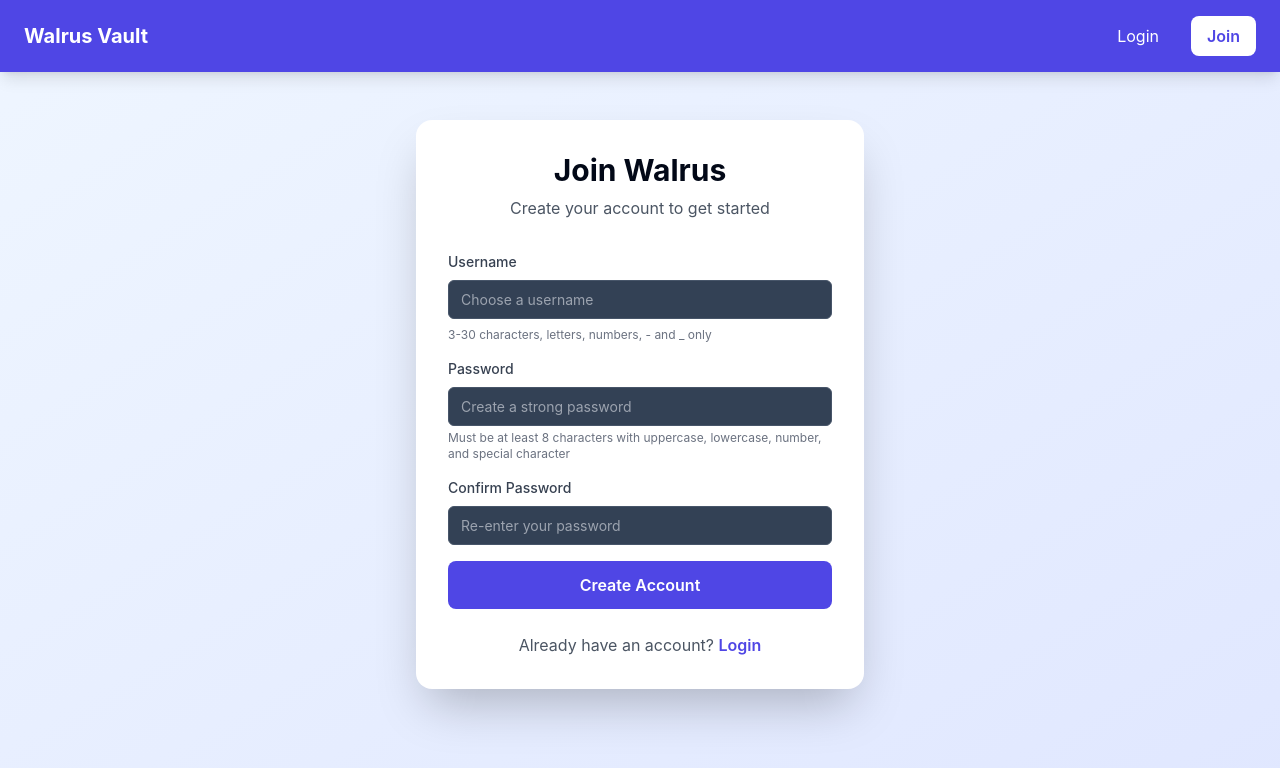
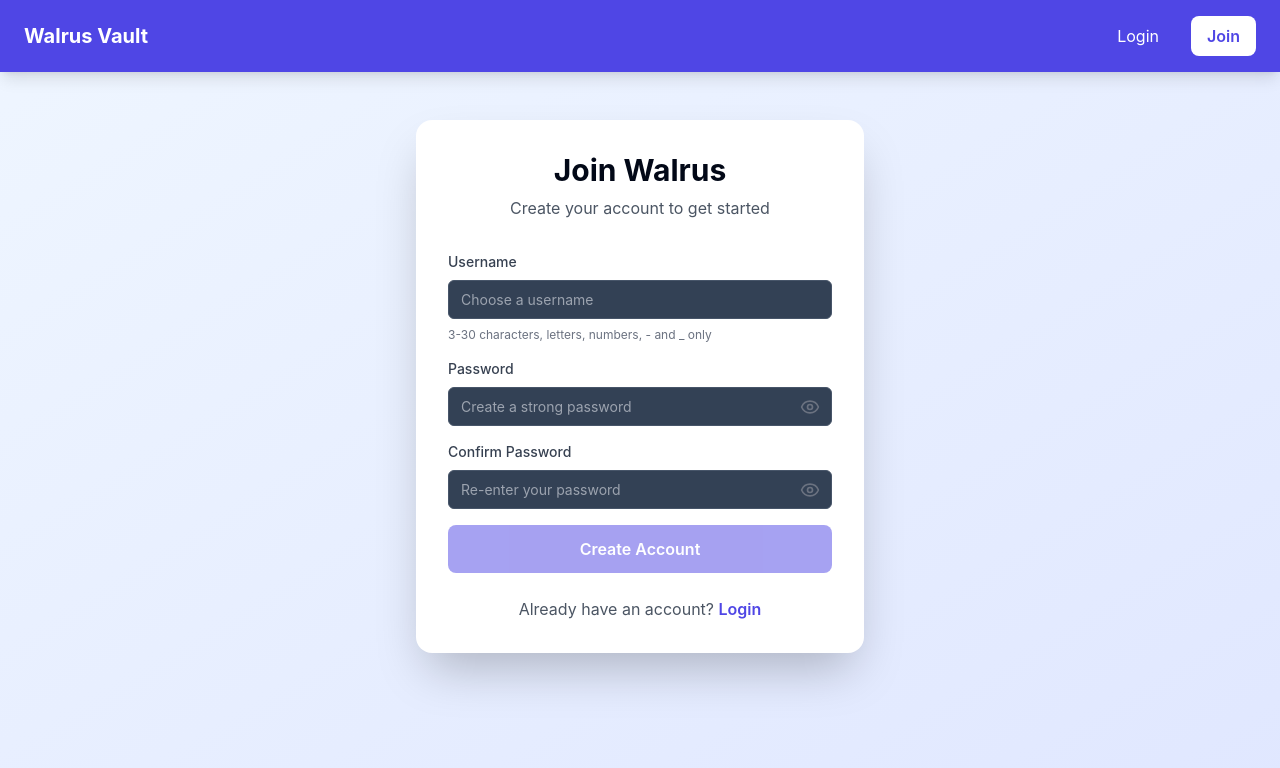
Before and after one commit to mysten-labs-capstone/walrus, a React (Vite) app in the folder client/: page /join in a window 1280 px wide. Shown: the top 768 px of the page. Built offline with nearby package versions, Linux system fonts and the light colour scheme; no server answers; what @mysten/dapp-kit, @mysten/sui would draw is missing.

Commit message:
kl - ravamped password creation

```diff
--- a/client/src/pages/Join.tsx
+++ b/client/src/pages/Join.tsx
@@ -1,5 +1,6 @@
 import React, { useState, useEffect } from 'react';
 import { useNavigate, Link } from 'react-router-dom';
+import { Eye, EyeOff } from 'lucide-react';
 import { Navbar } from '../components/Navbar';
 import { authService } from '../services/authService';
 import { useAuth } from '../auth/AuthContext';
@@ -13,9 +14,25 @@ export const Join: React.FC = () => {
   const [confirmPassword, setConfirmPassword] = useState('');
   const [error, setError] = useState('');
   const [loading, setLoading] = useState(false);
+  const [showPassword, setShowPassword] = useState(false);
+  const [showConfirmPassword, setShowConfirmPassword] = useState(false);
   const [usernameStatus, setUsernameStatus] = useState<{ checking: boolean; available: boolean | null; message: string }>({
     checking: false, available: null, message: '',
   });
+
+  const getPasswordValidation = () => {
+    if (!password) return { hasMinLength: false, hasUppercase: false, hasLowercase: false, hasNumber: false, hasSpecial: false };
+    return {
+      hasMinLength: password.length >= 8,
+      hasUppercase: /[A-Z]/.test(password),
+      hasLowercase: /[a-z]/.test(password),
+      hasNumber: /[0-9]/.test(password),
+      hasSpecial: /[!@#$%^&*(),.?":{}|<>]/.test(password),
+    };
+  };
+
+  const passwordValidation = getPasswordValidation();
+  const isPasswordValid = Object.values(passwordValidation).every(Boolean);
 
   useEffect(() => {
     if (username.length < 3) {
@@ -47,8 +64,8 @@ export const Join: React.FC = () => {
       setError('Passwords do not match');
       return;
     }
-    if (password.length < 8) {
-      setError('Password must be at least 8 characters');
+    if (!isPasswordValid) {
+      setError('Password does not meet all requirements');
       return;
     }
     setLoading(true);
@@ -120,20 +137,61 @@ export const Join: React.FC = () => {
             </div>
             <div>
               <label className="block text-sm font-medium text-gray-700 mb-2">Password</label>
-              <input type="password" value={password} onChange={(e) => setPassword(e.target.value)}
-                className="w-full px-4 py-3 border border-gray-300 rounded-lg focus:ring-2 focus:ring-indigo-500 focus:border-transparent"
-                placeholder="Create a strong password" required minLength={8} />
-              <p className="text-xs text-gray-500 mt-1">Must be at least 8 characters with uppercase, lowercase, number, and special character</p>
+              <div className="relative">
+                <input type={showPassword ? "text" : "password"} value={password} onChange={(e) => setPassword(e.target.value)}
+                  className="w-full px-4 py-3 pr-12 border border-gray-300 rounded-lg focus:ring-2 focus:ring-indigo-500 focus:border-transparent"
+                  placeholder="Create a strong password" required minLength={8} />
+                <button
+                  type="button"
+                  onClick={() => setShowPassword(!showPassword)}
+                  className="absolute right-3 top-1/2 -translate-y-1/2 text-gray-500 hover:text-gray-700"
+                >
+                  {showPassword ? <EyeOff className="h-5 w-5" /> : <Eye className="h-5 w-5" />}
+                </button>
+              </div>
+              {password && (
+                <div className="mt-2 space-y-1 text-xs">
+                  <div className={`flex items-center gap-1 ${passwordValidation.hasMinLength ? 'text-green-600' : 'text-gray-500'}`}>
+                    <span>{passwordValidation.hasMinLength ? '✓' : '○'}</span>
+                    <span>At least 8 characters</span>
+                  </div>
+                  <div className={`flex items-center gap-1 ${passwordValidation.hasUppercase ? 'text-green-600' : 'text-gray-500'}`}>
+                    <span>{passwordValidation.hasUppercase ? '✓' : '○'}</span>
+                    <span>One uppercase letter</span>
+                  </div>
+                  <div className={`flex items-center gap-1 ${passwordValidation.hasLowercase ? 'text-green-600' : 'text-gray-500'}`}>
+                    <span>{passwordValidation.hasLowercase ? '✓' : '○'}</span>
+                    <span>One lowercase letter</span>
+                  </div>
+                  <div className={`flex items-center gap-1 ${passwordValidation.hasNumber ? 'text-green-600' : 'text-gray-500'}`}>
+                    <span>{passwordValidation.hasNumber ? '✓' : '○'}</span>
+                    <span>One number</span>
+                  </div>
+                  <div className={`flex items-center gap-1 ${passwordValidation.hasSpecial ? 'text-green-600' : 'text-gray-500'}`}>
+                    <span>{passwordValidation.hasSpecial ? '✓' : '○'}</span>
+                    <span>One special character (!@#$%^&*...)</span>
+                  </div>
+                </div>
+              )}
             </div>
             <div>
               <label className="block text-sm font-medium text-gray-700 mb-2">Confirm Password</label>
-              <input type="password" value={confirmPassword} onChange={(e) => setConfirmPassword(e.target.value)}
-                className="w-full px-4 py-3 border border-gray-300 rounded-lg focus:ring-2 focus:ring-indigo-500 focus:border-transparent"
-                placeholder="Re-enter your password" required />
+              <div className="relative">
+                <input type={showConfirmPassword ? "text" : "password"} value={confirmPassword} onChange={(e) => setConfirmPassword(e.target.value)}
+                  className="w-full px-4 py-3 pr-12 border border-gray-300 rounded-lg focus:ring-2 focus:ring-indigo-500 focus:border-transparent"
+                  placeholder="Re-enter your password" required />
+                <button
+                  type="button"
+                  onClick={() => setShowConfirmPassword(!showConfirmPassword)}
+                  className="absolute right-3 top-1/2 -translate-y-1/2 text-gray-500 hover:text-gray-700"
+                >
+                  {showConfirmPassword ? <EyeOff className="h-5 w-5" /> : <Eye className="h-5 w-5" />}
+                </button>
+              </div>
               {confirmPassword && password !== confirmPassword && <p className="text-sm text-red-600 mt-1">✗ Passwords do not match</p>}
               {confirmPassword && password === confirmPassword && <p className="text-sm text-green-600 mt-1">✓ Passwords match</p>}
             </div>
-            <button type="submit" disabled={loading || usernameStatus.checking || usernameStatus.available === false}
+            <button type="submit" disabled={loading || usernameStatus.checking || usernameStatus.available === false || !isPasswordValid}
               className="w-full bg-indigo-600 text-white py-3 rounded-lg font-semibold hover:bg-indigo-700 transition-colors disabled:opacity-50 disabled:cursor-not-allowed">
               {loading ? 'Creating Account...' : 'Create Account'}
             </button>
--- a/client/src/pages/Login.tsx
+++ b/client/src/pages/Login.tsx
@@ -1,5 +1,6 @@
 import React, { useState } from 'react';
 import { useNavigate, Link } from 'react-router-dom';
+import { Eye, EyeOff } from 'lucide-react';
 import { Navbar } from '../components/Navbar';
 import { authService } from '../services/authService';
 import { useAuth } from '../auth/AuthContext';
@@ -12,6 +13,7 @@ export const Login: React.FC = () => {
   const [password, setPassword] = useState('');
   const [error, setError] = useState('');
   const [loading, setLoading] = useState(false);
+  const [showPassword, setShowPassword] = useState(false);
 
   const handleSubmit = async (e: React.FormEvent) => {
     e.preventDefault();
@@ -59,9 +61,18 @@ export const Login: React.FC = () => {
             </div>
             <div>
               <label className="block text-sm font-medium text-gray-700 mb-2">Password</label>
-              <input type="password" value={password} onChange={(e) => setPassword(e.target.value)}
-                className="w-full px-4 py-3 border border-gray-300 rounded-lg focus:ring-2 focus:ring-indigo-500 focus:border-transparent"
-                placeholder="Enter your password" required />
+              <div className="relative">
+                <input type={showPassword ? "text" : "password"} value={password} onChange={(e) => setPassword(e.target.value)}
+                  className="w-full px-4 py-3 pr-12 border border-gray-300 rounded-lg focus:ring-2 focus:ring-indigo-500 focus:border-transparent"
+                  placeholder="Enter your password" required />
+                <button
+                  type="button"
+                  onClick={() => setShowPassword(!showPassword)}
+                  className="absolute right-3 top-1/2 -translate-y-1/2 text-gray-500 hover:text-gray-700"
+                >
+                  {showPassword ? <EyeOff className="h-5 w-5" /> : <Eye className="h-5 w-5" />}
+                </button>
+              </div>
             </div>
             <button type="submit" disabled={loading}
               className="w-full bg-indigo-600 text-white py-3 rounded-lg font-semibold hover:bg-indigo-700 transition-colors disabled:opacity-50 disabled:cursor-not-allowed">
--- a/client/src/pages/Profile.tsx
+++ b/client/src/pages/Profile.tsx
@@ -18,6 +18,23 @@ export const Profile: React.FC = () => {
   const [passwordError, setPasswordError] = useState('');
   const [passwordSuccess, setPasswordSuccess] = useState('');
   const [changingPassword, setChangingPassword] = useState(false);
+  const [showOldPassword, setShowOldPassword] = useState(false);
+  const [showNewPassword, setShowNewPassword] = useState(false);
+  const [showConfirmPassword, setShowConfirmPassword] = useState(false);
+
+  const getPasswordValidation = () => {
+    if (!newPassword) return { hasMinLength: false, hasUppercase: false, hasLowercase: false, hasNumber: false, hasSpecial: false };
+    return {
+      hasMinLength: newPassword.length >= 8,
+      hasUppercase: /[A-Z]/.test(newPassword),
+      hasLowercase: /[a-z]/.test(newPassword),
+      hasNumber: /[0-9]/.test(newPassword),
+      hasSpecial: /[!@#$%^&*(),.?":{}|<>]/.test(newPassword),
+    };
+  };
+
+  const passwordValidation = getPasswordValidation();
+  const isPasswordValid = Object.values(passwordValidation).every(Boolean);
 
   const [loading, setLoading] = useState(true);
   const [error, setError] = useState('');
@@ -82,8 +99,8 @@ export const Profile: React.FC = () => {
       return;
     }
 
-    if (newPassword.length < 8) {
-      setPasswordError('Password must be at least 8 characters');
+    if (!isPasswordValid) {
+      setPasswordError('Password does not meet all requirements');
       return;
     }
 
@@ -226,48 +243,101 @@ export const Profile: React.FC = () => {
                 <label className="block text-sm font-medium text-gray-700 mb-2">
                   Current Password
                 </label>
+                <div className="relative">
                   <input
-                  type="password"
+                    type={showOldPassword ? "text" : "password"}
                     value={oldPassword}
                     onChange={(e) => setOldPassword(e.target.value)}
-                  className="w-full px-4 py-3 border border-gray-300 rounded-lg focus:ring-2 focus:ring-indigo-500 focus:border-transparent"
+                    className="w-full px-4 py-3 pr-12 border border-gray-300 rounded-lg focus:ring-2 focus:ring-indigo-500 focus:border-transparent"
                     placeholder="Enter current password"
                     required
                   />
+                  <button
+                    type="button"
+                    onClick={() => setShowOldPassword(!showOldPassword)}
+                    className="absolute right-3 top-1/2 -translate-y-1/2 text-gray-500 hover:text-gray-700"
+                  >
+                    {showOldPassword ? <EyeOff className="h-5 w-5" /> : <Eye className="h-5 w-5" />}
+                  </button>
+                </div>
               </div>
 
               <div>
                 <label className="block text-sm font-medium text-gray-700 mb-2">
                   New Password
                 </label>
+                <div className="relative">
                   <input
-                  type="password"
+                    type={showNewPassword ? "text" : "password"}
                     value={newPassword}
                     onChange={(e) => setNewPassword(e.target.value)}
-                  className="w-full px-4 py-3 border border-gray-300 rounded-lg focus:ring-2 focus:ring-indigo-500 focus:border-transparent"
-                  placeholder="Enter new password (min 8 characters)"
+                    className="w-full px-4 py-3 pr-12 border border-gray-300 rounded-lg focus:ring-2 focus:ring-indigo-500 focus:border-transparent"
+                    placeholder="Enter new password"
                     required
                     minLength={8}
                   />
+                  <button
+                    type="button"
+                    onClick={() => setShowNewPassword(!showNewPassword)}
+                    className="absolute right-3 top-1/2 -translate-y-1/2 text-gray-500 hover:text-gray-700"
+                  >
+                    {showNewPassword ? <EyeOff className="h-5 w-5" /> : <Eye className="h-5 w-5" />}
+                  </button>
+                </div>
+                {newPassword && (
+                  <div className="mt-2 space-y-1 text-xs">
+                    <div className={`flex items-center gap-1 ${passwordValidation.hasMinLength ? 'text-green-600' : 'text-gray-500'}`}>
+                      <span>{passwordValidation.hasMinLength ? '✓' : '○'}</span>
+                      <span>At least 8 characters</span>
+                    </div>
+                    <div className={`flex items-center gap-1 ${passwordValidation.hasUppercase ? 'text-green-600' : 'text-gray-500'}`}>
+                      <span>{passwordValidation.hasUppercase ? '✓' : '○'}</span>
+                      <span>One uppercase letter</span>
+                    </div>
+                    <div className={`flex items-center gap-1 ${passwordValidation.hasLowercase ? 'text-green-600' : 'text-gray-500'}`}>
+                      <span>{passwordValidation.hasLowercase ? '✓' : '○'}</span>
+                      <span>One lowercase letter</span>
+                    </div>
+                    <div className={`flex items-center gap-1 ${passwordValidation.hasNumber ? 'text-green-600' : 'text-gray-500'}`}>
+                      <span>{passwordValidation.hasNumber ? '✓' : '○'}</span>
+                      <span>One number</span>
+                    </div>
+                    <div className={`flex items-center gap-1 ${passwordValidation.hasSpecial ? 'text-green-600' : 'text-gray-500'}`}>
+                      <span>{passwordValidation.hasSpecial ? '✓' : '○'}</span>
+                      <span>One special character (!@#$%^&*...)</span>
+                    </div>
+                  </div>
+                )}
               </div>
 
               <div>
                 <label className="block text-sm font-medium text-gray-700 mb-2">
                   Confirm New Password
                 </label>
+                <div className="relative">
                   <input
-                  type="password"
+                    type={showConfirmPassword ? "text" : "password"}
                     value={confirmPassword}
                     onChange={(e) => setConfirmPassword(e.target.value)}
-                  className="w-full px-4 py-3 border border-gray-300 rounded-lg focus:ring-2 focus:ring-indigo-500 focus:border-transparent"
+                    className="w-full px-4 py-3 pr-12 border border-gray-300 rounded-lg focus:ring-2 focus:ring-indigo-500 focus:border-transparent"
                     placeholder="Confirm new password"
                     required
                   />
+                  <button
+                    type="button"
+                    onClick={() => setShowConfirmPassword(!showConfirmPassword)}
+                    className="absolute right-3 top-1/2 -translate-y-1/2 text-gray-500 hover:text-gray-700"
+                  >
+                    {showConfirmPassword ? <EyeOff className="h-5 w-5" /> : <Eye className="h-5 w-5" />}
+                  </button>
+                </div>
+                {confirmPassword && newPassword !== confirmPassword && <p className="text-sm text-red-600 mt-1">✗ Passwords do not match</p>}
+                {confirmPassword && newPassword === confirmPassword && <p className="text-sm text-green-600 mt-1">✓ Passwords match</p>}
               </div>
 
               <button
                 type="submit"
-                disabled={changingPassword}
+                disabled={changingPassword || !isPasswordValid}
                 className="w-full bg-indigo-600 text-white py-3 rounded-lg font-semibold hover:bg-indigo-700 transition-colors disabled:opacity-50 disabled:cursor-not-allowed"
               >
                 {changingPassword ? 'Changing Password...' : 'Change Password'}
```
Lines whose indentation alone changed are shown as unchanged.
